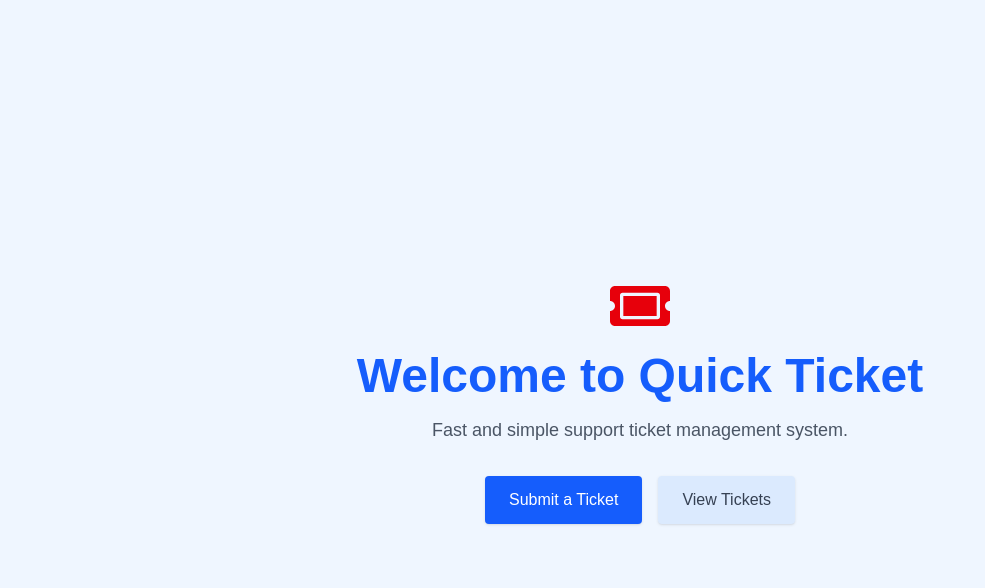
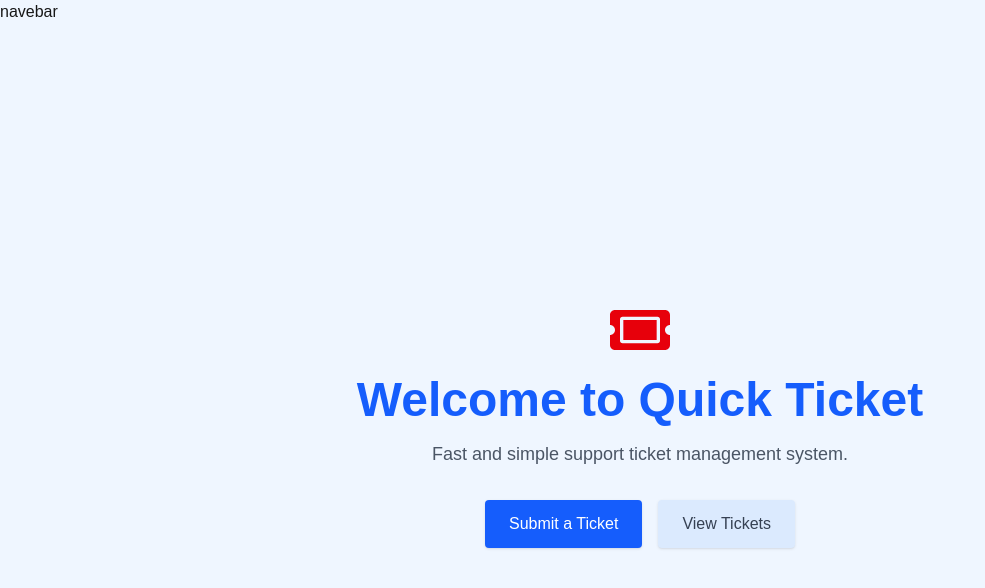
Before and after one commit to mehanna/SupportTicketingSystem, a Next.js app in the folder support-tickets/: page / in a window 1280 px wide. Shown: the top 588 px of the page, without its empty margins (0-985 px from the left). Built offline with nearby package versions, Linux system fonts and the light colour scheme.

Commit message:
Adding the base code for  Nav bar

```diff
--- a/support-tickets/app/layout.tsx
+++ b/support-tickets/app/layout.tsx
@@ -2,6 +2,7 @@
 import { Geist, Geist_Mono } from "next/font/google";
 import "./globals.css";
 import { Toaster } from "sonner";
+import Navbar from "@/components/Navbar";
 
 const geistSans = Geist({
   variable: "--font-geist-sans",
@@ -28,6 +29,7 @@
       <body
         className={`${geistSans.variable} ${geistMono.variable} antialiased`}
       >
+        <Navbar />
         {children}
         <Toaster position="top-center"/>
       </body>
--- /dev/null
+++ b/support-tickets/components/Navbar.tsx
@@ -0,0 +1,14 @@
+import Link from 'next/link';
+
+
+const Navbar = async () => {
+
+  return (
+    <>
+    navebar
+    </>
+
+  );
+};
+
+export default Navbar;
```
